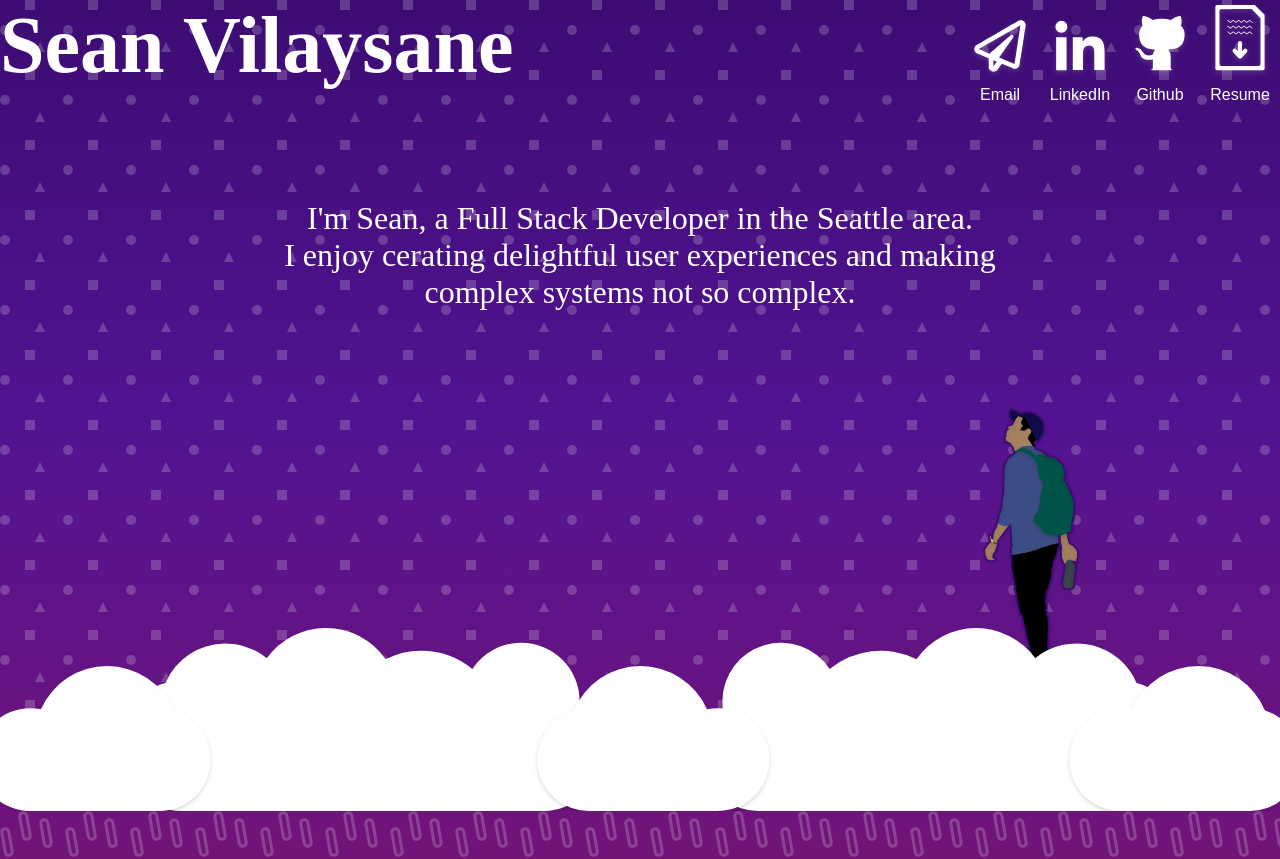
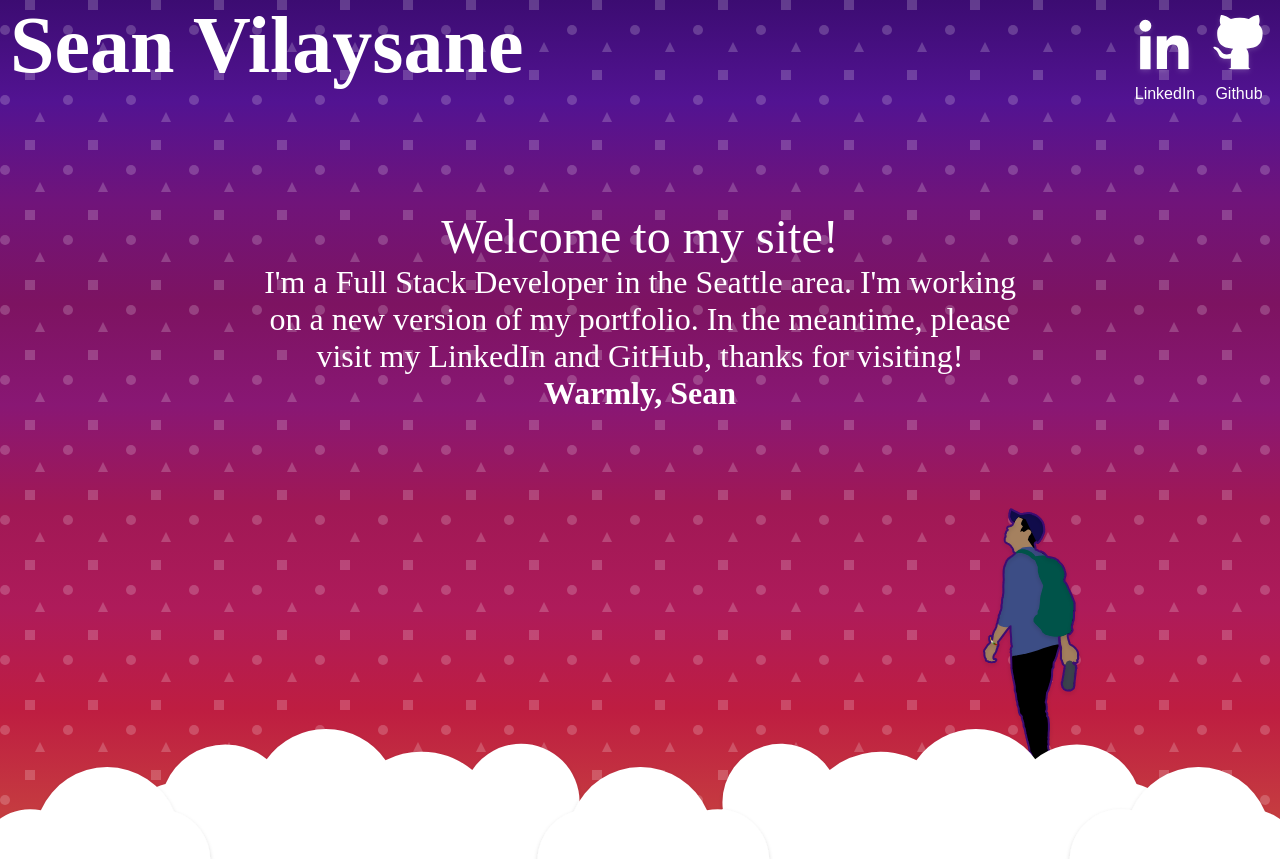
Before and after one commit to sutthirath/spa-portfolio, a React (Create React App) app: page / in a window 1280 px wide. Shown: the top 859 px of the page. Built offline with nearby package versions, Linux system fonts and the light colour scheme; a web font is replaced by a local one.

Commit message:
temporarily removed email and resume links

```diff
--- a/src/App.js
+++ b/src/App.js
@@ -1,8 +1,8 @@
 import React, { Component } from "react";
 
 import Intro from "./pages/Intro";
-import Projects from "./pages/Projects";
-import Contact from "./pages/Contact";
+// import Projects from "./pages/Projects";
+// import Contact from "./pages/Contact";
 
 import SideBar from "./components/SideBar";
 import MobileLinks from "./components/MobileLinks";
@@ -12,24 +12,24 @@ class App extends Component {
     super(props);
     this.state = {
       sBar: "none",
-      vWidth: 0
+      vWidth: 0,
     };
   }
 
-  watchWidth = width => {
+  watchWidth = (width) => {
     return this.setState({
-      vWidth: width
+      vWidth: width,
     });
   };
 
   handleScroll = () => {
     if (window.scrollY >= 120) {
       return this.setState({
-        sBar: "flex"
+        sBar: "flex",
       });
     } else if (window.scrollY < 120) {
       return this.setState({
-        sBar: "none"
+        sBar: "none",
       });
     }
   };
@@ -62,8 +62,11 @@ class App extends Component {
       return (
         <div style={styles.container}>
           <Intro scrollToBottom={stb} mobile={true} />
-          <Projects mobile={true} />
-          <Contact mobile={true} />
+          {
+            // Jan 14, 2021 - I disabled these pages until I'm ready for my next opportunity
+            /* <Projects mobile={true} />
+            <Contact mobile={true} /> */
+          }
           <MobileLinks scrollToBottom={stb} />
         </div>
       );
@@ -73,8 +76,11 @@ class App extends Component {
         <div style={styles.container}>
           <SideBar sBar={sBar} scrollToBottom={stb} />
           <Intro scrollToBottom={stb} />
-          <Projects />
-          <Contact />
+          {
+            // Jan 14, 2021 - I disabled these pages until I'm ready for my next opportunity
+            /* <Projects />
+            <Contact /> */
+          }
         </div>
       );
     }
@@ -85,8 +91,8 @@ const styles = {
   container: {
     margin: "0",
     padding: "0",
-    width: "100%"
-  }
+    width: "100%",
+  },
 };
 
 export default App;
--- a/src/components/Links.js
+++ b/src/components/Links.js
@@ -1,38 +1,49 @@
 import React from "react";
 
-import Email_Icon from "../images/email_icon.svg";
+// import Email_Icon from "../images/email_icon.svg";
 import LinkedIn_Icon from "../images/linkedin_icon.svg";
 import Github_Icon from "../images/github_icon.svg";
-import Resume_Icon from "../images/resume_icon.svg";
-import Resume from "../images/resume.pdf";
+// import Resume_Icon from "../images/resume_icon.svg";
+// import Resume from "../images/resume.pdf";
 
 function Links(props) {
   return (
     <nav style={styles.nav}>
       <ul style={styles.item}>
-        <li onClick={() => props.scrollToBottom()} style={styles.link}>
+        {/* <li onClick={() => props.scrollToBottom()} style={styles.link}>
           <img src={Email_Icon} style={styles.image} alt="email_icon" />
           <p style={styles.text}>Email</p>
-        </li>
-        <li
+        </li> */}
+        <li>
+          <a
             href="https://www.linkedin.com/in/seanvilaysane/"
             style={styles.link}
+            target="_blank"
+            rel="noopener noreferrer"
           >
             <img src={LinkedIn_Icon} style={styles.image} alt="linkedin_icon" />
             <p style={styles.text}>LinkedIn</p>
+          </a>
         </li>
-        <li href="https://github.com/sutthirath" style={styles.link}>
+        <li>
+          <a
+            href="https://github.com/sutthirath"
+            style={styles.link}
+            target="_blank"
+            rel="noopener noreferrer"
+          >
             <img src={Github_Icon} style={styles.image} alt="github_icon" />
             <p style={styles.text}>Github</p>
+          </a>
         </li>
-        <li
+        {/* <li
           href={Resume}
           download="SutthirathSeanVilaysane"
           style={styles.link}
         >
           <img src={Resume_Icon} style={styles.image} alt="resume_icon" />
           <p style={styles.text}>Resume</p>
-        </li>
+        </li> */}
       </ul>
     </nav>
   );
@@ -42,35 +53,36 @@ const styles = {
   nav: {
     width: "20em",
     margin: "0",
-    padding: "0"
+    padding: "0",
   },
   item: {
     width: "100%",
-    margin: "0",
+    margin: "10px 0",
     padding: "0",
     display: "flex",
     flexDirection: "row",
-    justifyContent: "space-around",
+    justifyContent: "flex-end",
     alignItems: "flex-end",
-    listStyleType: "none"
+    listStyleType: "none",
   },
   link: {
     textDecoration: "none",
-    textAlign: "center"
+    textAlign: "center",
+    marginLeft: "10px",
   },
   image: {
     margin: "0",
     padding: "0",
     filter: "invert(1)",
-    width: "4em"
+    width: "4em",
   },
   text: {
     margin: "0",
-    padding: "0",
+    padding: "0 0 0 12px",
     color: "white",
     fontSize: "1em",
-    fontFamily: "Nunito Sans, sans-serif"
-  }
+    fontFamily: "Nunito Sans, sans-serif",
+  },
 };
 
 export default Links;
--- a/src/components/SideBar.js
+++ b/src/components/SideBar.js
@@ -1,10 +1,10 @@
 import React from "react";
 
-import Email_Icon from "../images/email_icon.svg";
+// import Email_Icon from "../images/email_icon.svg";
 import LinkedIn_Icon from "../images/linkedin_icon.svg";
 import Github_Icon from "../images/github_icon.svg";
-import Resume_Icon from "../images/resume_icon.svg";
-import Resume from "../images/resume.pdf";
+// import Resume_Icon from "../images/resume_icon.svg";
+// import Resume from "../images/resume.pdf";
 
 function SideBar(props) {
   return (
@@ -17,28 +17,35 @@ function SideBar(props) {
         display: props.sBar,
         alignItems: "center",
         position: "fixed",
-        zIndex: "10"
+        zIndex: "10",
       }}
     >
       <div style={styles.linkContainer}>
-        <button
+        {/* <button
           onClick={() => props.scrollToBottom()}
           style={{ ...styles.link, ...styles.button }}
         >
           <img src={Email_Icon} style={styles.image} alt="email_icon" />
-        </button>
+        </button> */}
         <a
           href="https://www.linkedin.com/in/seanvilaysane/"
           style={styles.link}
+          target="_blank"
+          rel="noopener noreferrer"
         >
           <img src={LinkedIn_Icon} style={styles.image} alt="linkedin_icon" />
         </a>
-        <a href="https://github.com/sutthirath" style={styles.link}>
+        <a
+          href="https://github.com/sutthirath"
+          style={styles.link}
+          target="_blank"
+          rel="noopener noreferrer"
+        >
           <img src={Github_Icon} style={styles.image} alt="github_icon" />
         </a>
-        <a href={Resume} download="SutthirathSeanVilaysane" style={styles.link}>
+        {/* <a href={Resume} download="SutthirathSeanVilaysane" style={styles.link}>
           <img src={Resume_Icon} style={styles.image} alt="resume_icon" />
-        </a>
+        </a> */}
       </div>
     </div>
   );
@@ -51,10 +58,10 @@ const styles = {
     justifyContent: "space-around",
     alignItems: "center",
     backgroundColor: "rgba(255, 255, 255, 0.6)",
-    height: "400px",
+    height: "200px",
     width: "100%",
     borderTopRightRadius: "30px",
-    borderBottomRightRadius: "30px"
+    borderBottomRightRadius: "30px",
   },
   button: {
     background: "none",
@@ -63,15 +70,15 @@ const styles = {
     padding: "0",
     font: "inherit",
     cursor: "pointer",
-    outline: "inherit"
+    outline: "inherit",
   },
   link: {
     display: "block",
-    textDecoration: "none"
+    textDecoration: "none",
   },
   image: {
-    width: "4em"
-  }
+    width: "4em",
+  },
 };
 
 export default SideBar;
--- a/src/pages/Intro.js
+++ b/src/pages/Intro.js
@@ -16,13 +16,19 @@ class Intro extends Component {
               Sean Vilaysane
             </h1>
           </div>
-          <div style={styles.textContainer}>
+          <div style={mobileStyles.textContainer}>
             <p style={mobileStyles.text}>
-              I'm Sean, a Full Stack Developer in the Seattle area.
-            </p>
-            <p style={mobileStyles.text}>
-              I enjoy cerating delightful user experiences and making complex
-              systems not so complex.
+              <span style={mobileStyles.welcome}>Welcome to my site!</span>
+              <br></br>
+              I'm a Full Stack Developer in the Seattle area. I'm working on a
+              new version of my portfolio. In the meantime, please visit my
+              LinkedIn and GitHub, thanks for visiting!
+              <br></br>
+              <strong>
+                Warmly,
+                <br></br>
+                Sean
+              </strong>
             </p>
           </div>
           <Clouds mobile={mobile} />
@@ -39,11 +45,13 @@ class Intro extends Component {
           </div>
           <div style={styles.textContainer}>
             <p style={styles.text}>
-              I'm Sean, a Full Stack Developer in the Seattle area.
-            </p>
-            <p style={styles.text}>
-              I enjoy cerating delightful user experiences and making complex
-              systems not so complex.
+              <span style={mobileStyles.welcome}>Welcome to my site!</span>
+              <br></br>
+              I'm a Full Stack Developer in the Seattle area. I'm working on a
+              new version of my portfolio. In the meantime, please visit my
+              LinkedIn and GitHub, thanks for visiting!
+              <br></br>
+              <strong>Warmly, Sean</strong>
             </p>
           </div>
           <Clouds />
@@ -59,20 +67,21 @@ const styles = {
     padding: "0",
     width: "100%",
     background: `url(${stars})`,
-    backgroundRepeat: "repeat"
+    backgroundRepeat: "repeat",
   },
   nav: {
     display: "flex",
     justifyContent: "space-between",
-    alignItems: "flex-start"
+    alignItems: "flex-start",
+    margin: "0 10px 0 0",
   },
   brand: {
     color: "white",
     fontFamily: "damion",
     fontSize: "5em",
     textDecoration: "none",
-    margin: "0",
-    padding: "0"
+    margin: "0 0 0 10px",
+    padding: "0",
   },
   textContainer: {
     margin: "6em 0",
@@ -82,14 +91,14 @@ const styles = {
     flexDirection: "column",
     justifyContent: "center",
     alignItems: "center",
-    textAlign: "center"
+    textAlign: "center",
   },
   text: {
     fontFamily: "damion",
     fontSize: "2em",
     maxWidth: "60%",
-    margin: "0"
-  }
+    margin: "0",
+  },
 };
 
 const mobileStyles = {
@@ -100,20 +109,34 @@ const mobileStyles = {
     textDecoration: "none",
     margin: "0",
     marginTop: ".5em",
-    padding: "0"
+    padding: "0",
   },
   nav: {
     display: "flex",
     justifyContent: "center",
-    alignItems: "flex-start"
+    alignItems: "flex-start",
+  },
+  textContainer: {
+    margin: "4em 0 3em 0",
+    padding: "0",
+    width: "100%",
+    display: "flex",
+    flexDirection: "column",
+    justifyContent: "center",
+    alignItems: "center",
+    textAlign: "center",
   },
   text: {
     fontFamily: "damion",
     fontSize: "1.8em",
     maxWidth: "90%",
     margin: "0",
-    padding: "0"
-  }
+    padding: "0",
+    textAlign: "left",
+  },
+  welcome: {
+    fontSize: "1.5em",
+  },
 };
 
 export default Intro;
```
Also changed, not shown: src/components/MobileLinks.js (+22 -15 lines), 1 other file (tests, documents, lock files or other folders). Lines whose indentation alone changed are shown as unchanged.
